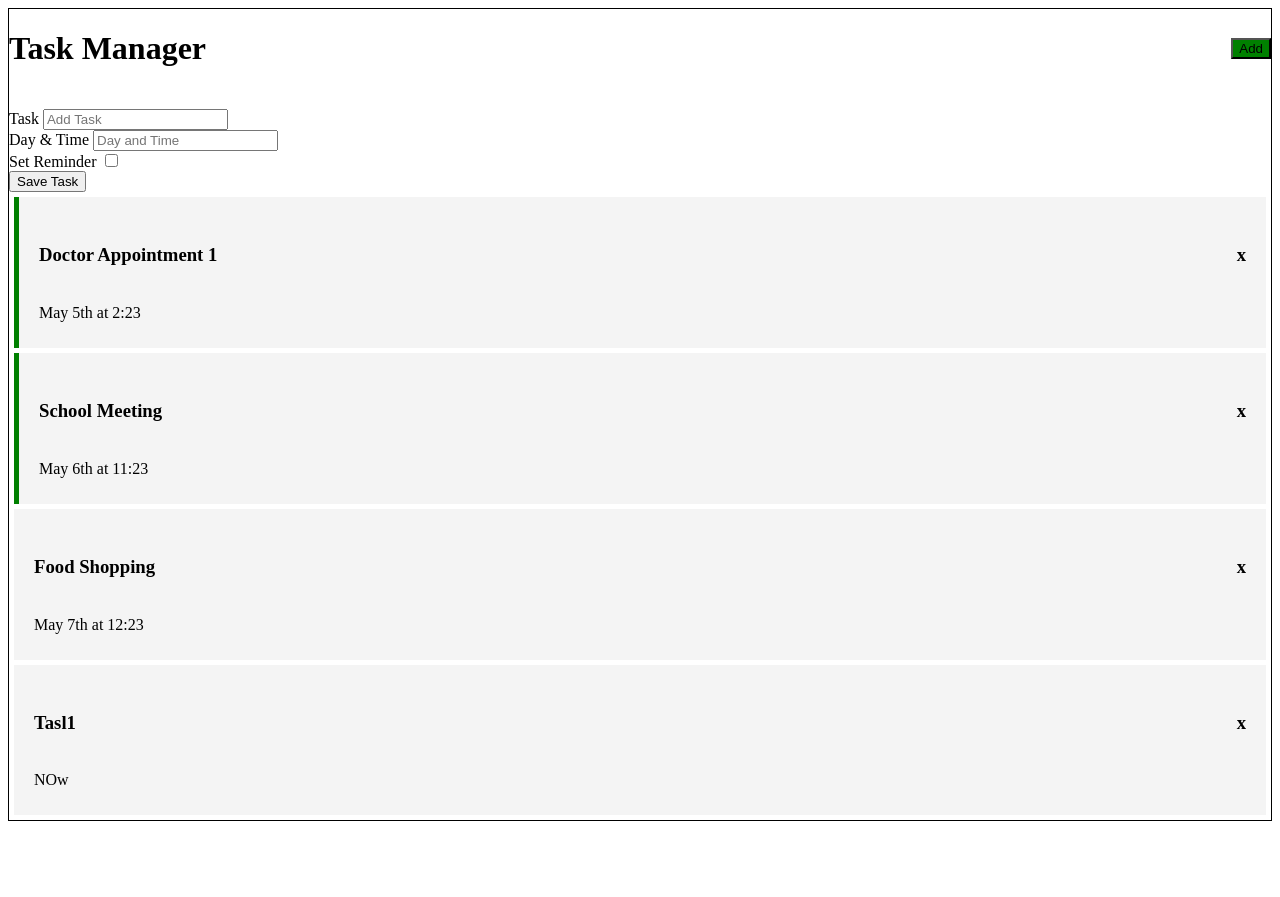
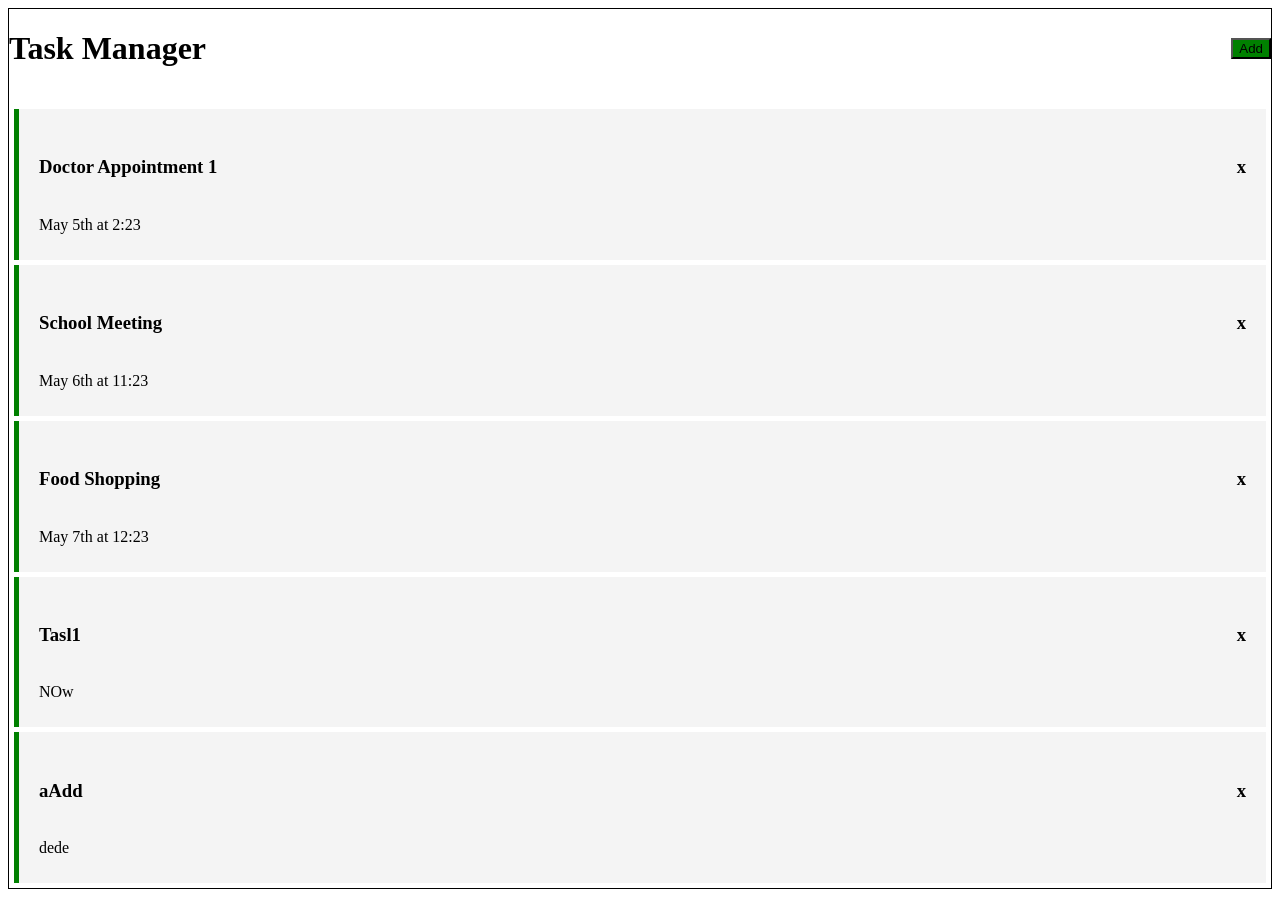
Before and after one commit to shzkhan1111/angularProjTodo, an Angular app: page / in a window 1280 px wide. Before the commit the page ends 829 px from the top, so only its background shows below. Built offline with nearby package versions, Linux system fonts and the light colour scheme; data requests are answered from the project's data file.

Commit message:
Make a UI service
Make a UI service observables

```diff
--- a/db.json
+++ b/db.json
@@ -16,13 +16,19 @@
       "id": 3,
       "text": "Food Shopping",
       "day": "May 7th at 12:23",
-      "reminder": false
+      "reminder": true
     },
     {
       "text": "Tasl1",
       "day": "NOw",
-      "reminder": false,
+      "reminder": true,
       "id": 4
+    },
+    {
+      "text": "aAdd",
+      "day": "dede",
+      "reminder": true,
+      "id": 5
     }
   ]
 }
--- a/src/app/components/add-tasks/add-tasks.component.html
+++ b/src/app/components/add-tasks/add-tasks.component.html
@@ -1,4 +1,4 @@
-<form class="add-form" (ngSubmit)="onSubmit()">
+<form *ngIf="showAddTask" class="add-form" (ngSubmit)="onSubmit()">
     <div class="form-control">
         <label for="text">
             Task
--- a/src/app/components/add-tasks/add-tasks.component.ts
+++ b/src/app/components/add-tasks/add-tasks.component.ts
@@ -1,5 +1,8 @@
 import { Component, OnInit , Output , EventEmitter } from '@angular/core';
 import { Task } from '../../Task';
+import { UiService } from '../../services/ui.service';
+import { Subscription } from "rxjs";
+
 @Component({
   selector: 'app-add-tasks',
   templateUrl: './add-tasks.component.html',
@@ -12,7 +15,13 @@
   text:string;
   day:string;
   reminder:boolean = false;
-  constructor() { }
+  showAddTask : Boolean ;
+  subscription : Subscription
+  constructor(private uiService : UiService) {
+    this.subscription = this.uiService.onToggle().subscribe(
+      (value => this.showAddTask = value)
+    )
+   }
 
   ngOnInit(): void {
   }
--- a/src/app/components/header/header.component.html
+++ b/src/app/components/header/header.component.html
@@ -1,6 +1,7 @@
 <header>
     <h1>{{title}}</h1>
-    <app-buttons color="green" text="Add"
+    <app-buttons color="{{showAddTask ? 'red' : 'green'}}"
+    text="{{showAddTask ? 'Close' : 'Add'}}"
     (btnClick)="toggleAddTask()"
 
     ></app-buttons>
--- a/src/app/components/header/header.component.ts
+++ b/src/app/components/header/header.component.ts
@@ -1,4 +1,6 @@
 import { Component, OnInit } from '@angular/core';
+import { UiService } from '../../services/ui.service';
+import { Subscription } from "rxjs";
 
 @Component({
   selector: 'app-header',
@@ -7,12 +9,20 @@
 })
 export class HeaderComponent implements OnInit {
   title : string = 'Task Manager'
-  constructor() { }
+  showAddTask:boolean = false;
+  subscription : Subscription
+  constructor(private uiService : UiService) {
+    //to catch change of toggle add task in service  we need to use the subscription
+    this.subscription = this.uiService.onToggle().subscribe(
+      (value => this.showAddTask = value)
+    )
+   }
 
   ngOnInit(): void {
     //life cycle method
   }
 toggleAddTask(){
   console.log('toggle')
+  this.uiService.toggleAddTask();
 }
 }
--- /dev/null
+++ b/src/app/services/ui.service.ts
@@ -0,0 +1,24 @@
+import { Injectable } from '@angular/core';
+import { Observable , Subject } from "rxjs";
+
+@Injectable({
+  providedIn: 'root'
+})
+export class UiService {
+  private showAddTask:boolean = false;
+  private subject = new Subject<any>();
+  constructor() { }
+
+  //call it on add button
+  toggleAddTask():void{
+    this.showAddTask = !this.showAddTask;
+    //pass the value of the current task
+    this.subject.next(this.showAddTask)
+  }
+
+  //do something when subscribe to on toggle
+  onToggle(): Observable<any>{
+    return this.subject.asObservable();
+  }
+
+}
```
Also changed, not shown: 1 other file (tests, documents, lock files or other folders).
